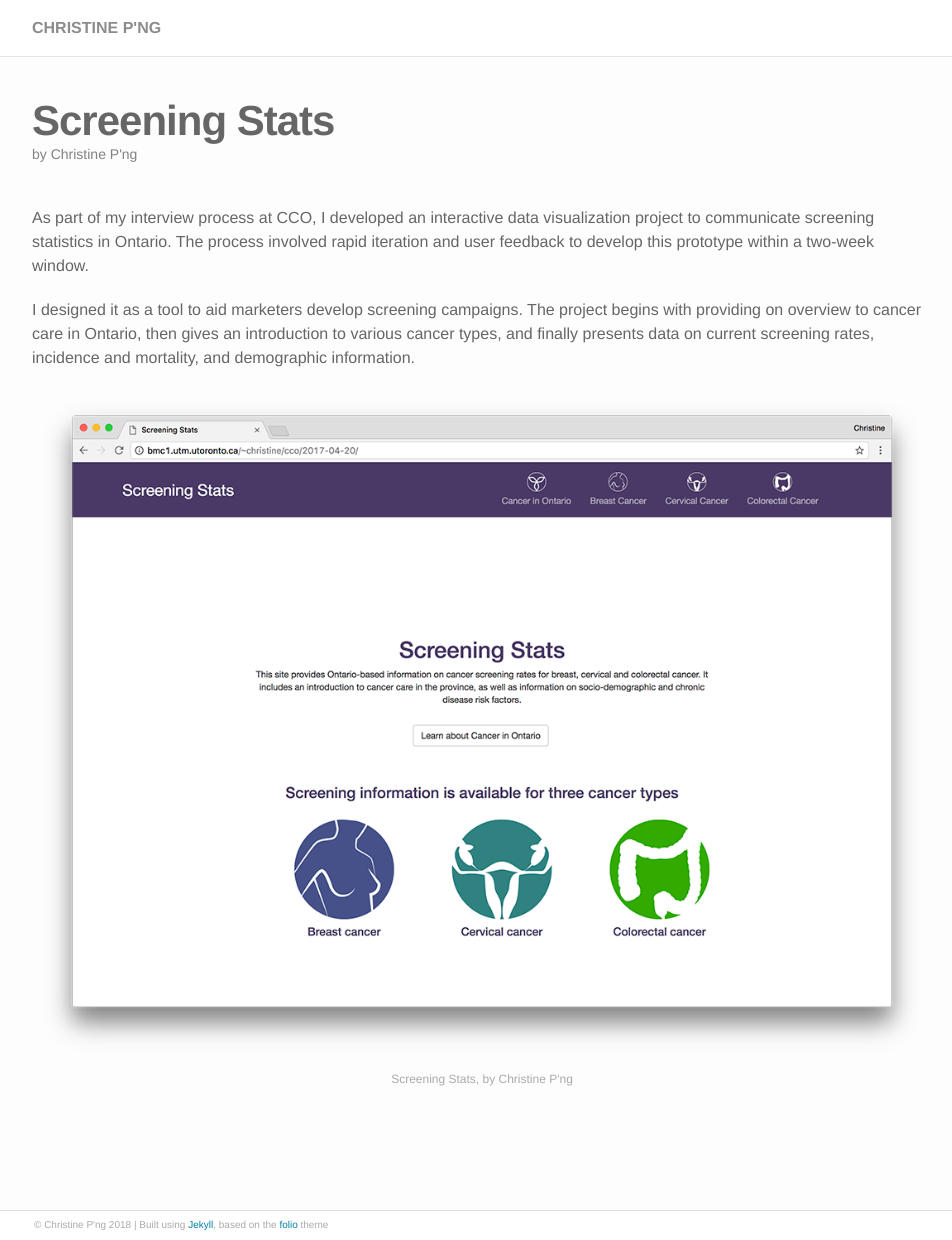
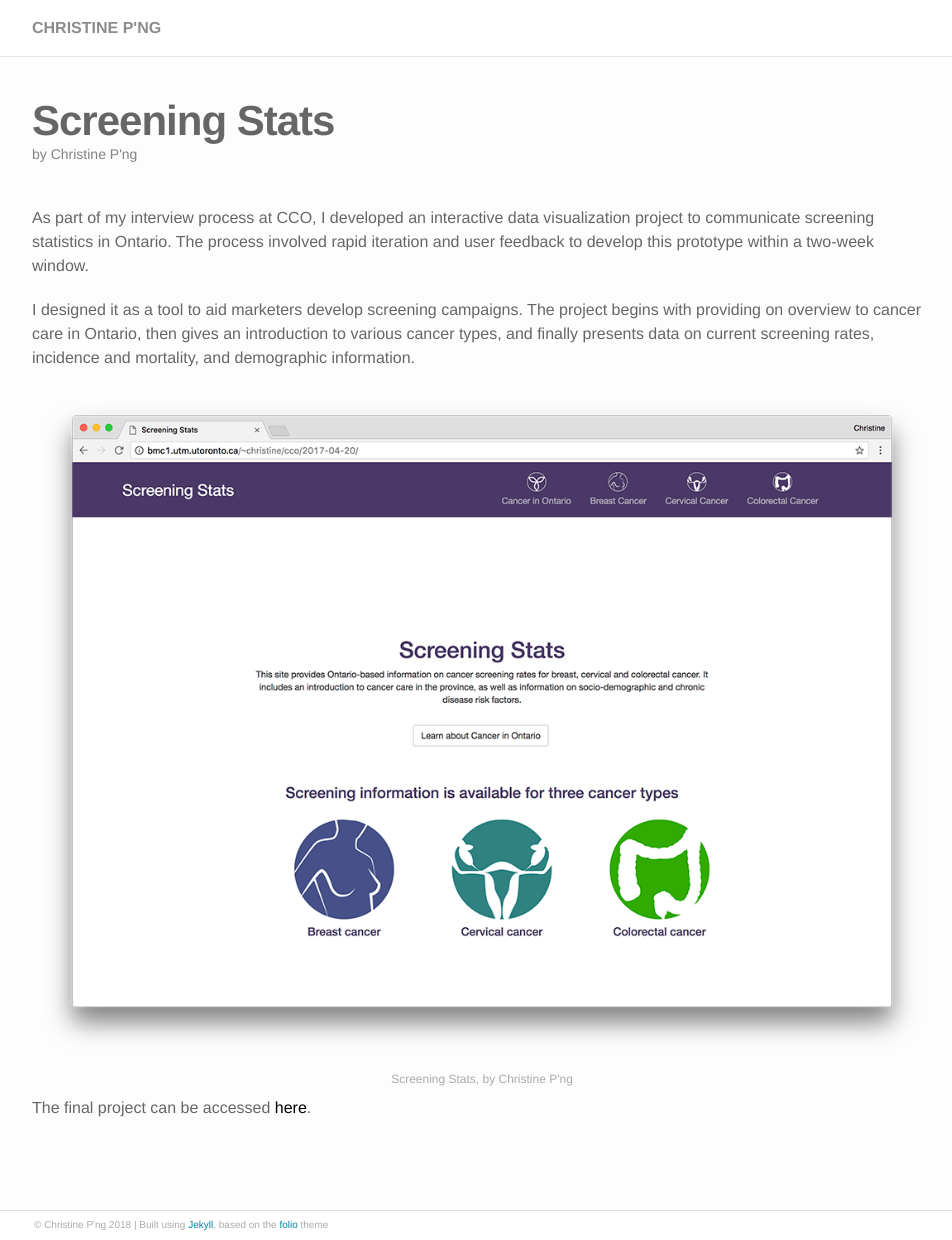
Before and after one commit to chspng/christinepng.ca, a Jekyll site: the page built from _portfolio/Cancer_Screening_Stats.markdown, in a window 1280 px wide and 1240 px high. Shown: the whole window, without its empty margins (158-1110 px from the left). Built offline with Jekyll 4.4.1, drawn with Linux system fonts in a browser that asks for light colours; nearby versions of some CDN libraries.

Commit message:
Re-adding link to project

```diff
--- a/_portfolio/Cancer_Screening_Stats.markdown
+++ b/_portfolio/Cancer_Screening_Stats.markdown
@@ -18,4 +18,4 @@ I designed it as a tool to aid marketers develop screening campaigns. The projec
 </div>
 
 
-<!--The final project can be accessed <a href="http://bmc1.utm.utoronto.ca/~christine/cco/2017-04-20/">here</a>.-->
+The final project can be accessed <a href="http://bmc1.utm.utoronto.ca/~christine/cco/2017-04-20/">here</a>.
```
